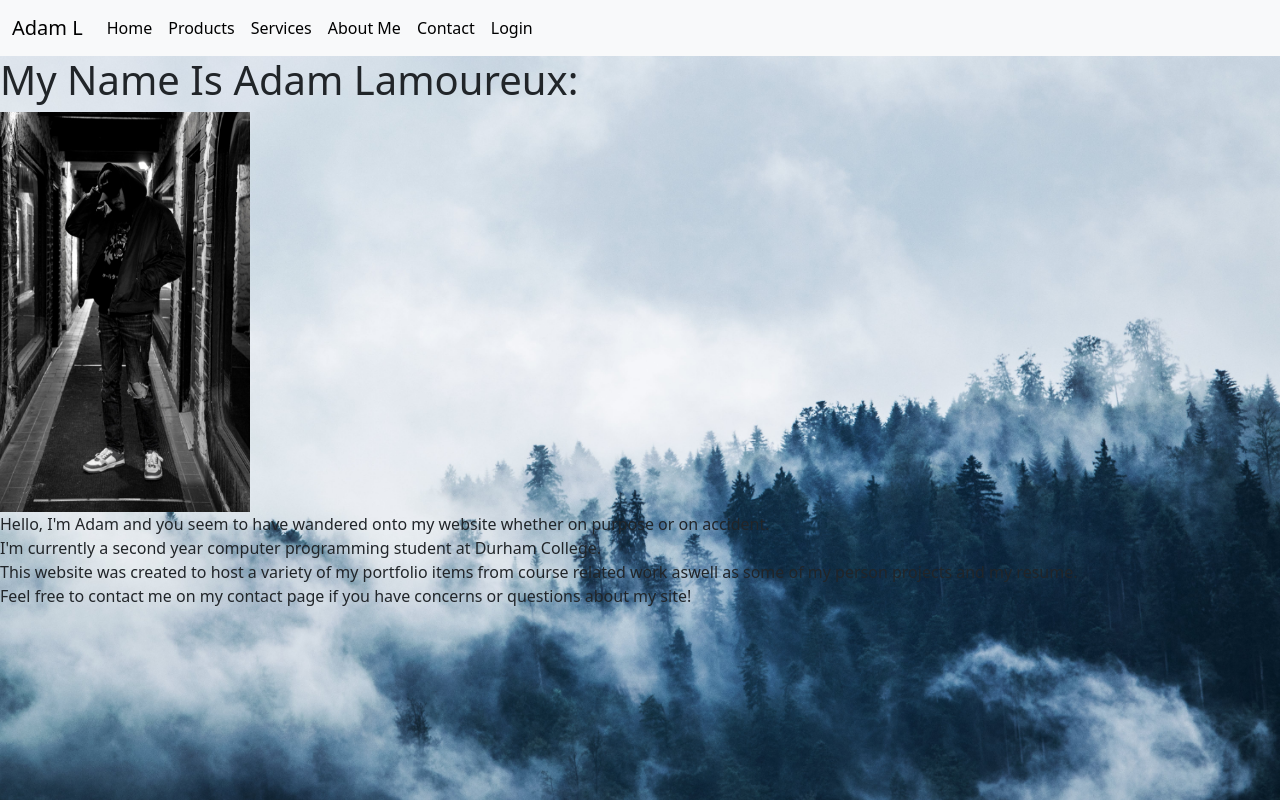
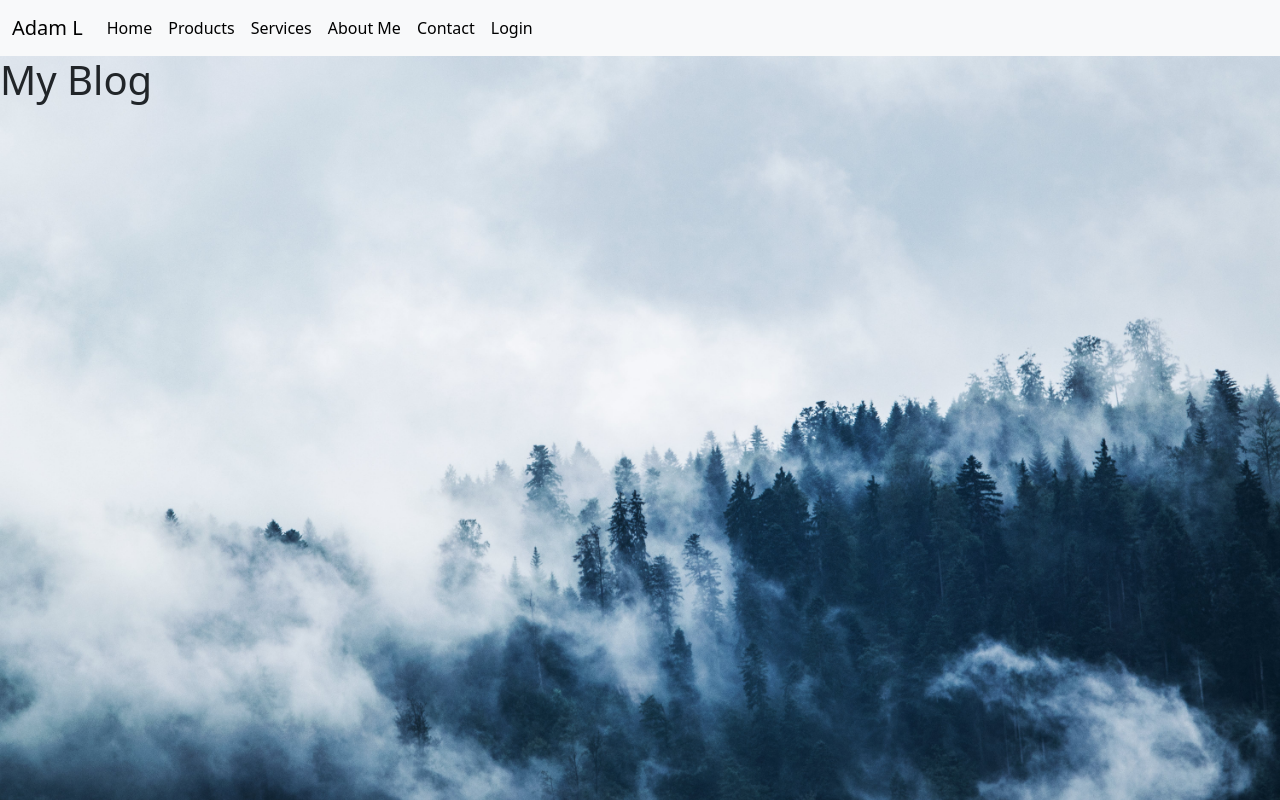
Before and after one commit to AdamL-DC/INFT2202---Web-Development---CSS, a web app: file Assignments/Lab-3/blog.html in a window 1280 px wide. Run offline with its HTML, style and script files only (its server is not run), Linux system fonts and the light colour scheme; some libraries are stand-ins or nearby versions.

Commit message:
forgot to commit previous work on lab 3

```diff
--- a/Assignments/Lab-3/blog.html
+++ b/Assignments/Lab-3/blog.html
@@ -14,7 +14,7 @@
       integrity="sha256-/JqT3SQfawRcv/BIHPThkBvs0OEvtFFmqPF/lYI/Cxo="
       crossorigin="anonymous"
   ></script>
-  <script defer src="./scripts/app.js"></script>
+  <script defer src="./scripts/blog.js"></script>
   <title>Home</title>
 </head>
 
@@ -51,21 +51,12 @@
     </div>
   </nav>
 
-  <h1>
-    My Name Is Adam Lamoureux:
-  </h1>
+  <h1>My Blog</h1>
 
-  <img src="./images/pic1.jpg" alt="A photo of me!" class="image">
+  <div id="blogPosts">
 
-  <p id="welcomeMessage">
-    Hello, I'm Adam and you seem to have wandered onto my website whether on purpose or on accident.
-    <br>
-    I'm currently a second year computer programming student at Durham College.
-    <br>
-    This website was created to host a variety of my portfolio items from course related work
-    aswell as some of my person projects and my resume.
-    <br>
-    Feel free to contact me on my contact page if you have concerns or questions about my site!
-  </p>
+  </div>
+
+
 </body>
 </html>
--- a/Assignments/Lab-3/scripts/blog.js
+++ b/Assignments/Lab-3/scripts/blog.js
@@ -0,0 +1,34 @@
+$(document).ready(function () {
+    // We want to create a new XMLHTTPRequest Object to grab the Pokemon API Data
+
+    var xhr = new XMLHttpRequest();
+
+    // The line below will create a GET HTTP Request to the pokemon API via the URL
+    // The call below is ASYNCHRONOUS
+    xhr.open("GET", "https://jsonplaceholder.typicode.com/posts");
+
+
+    xhr.onload = function() {
+        console.log("API has responded!");
+
+        var response = JSON.parse(this.responseText);
+        console.log(response);
+        var blogPosts = "";
+        response.forEach(post => {
+            blogPosts += `
+            <div class="card" style="width: 18rem;">
+            <div class="card-body">
+              <a href="./posts/${post.id}.html" class="card-link">${post.id}</a>
+              <h5 class="card-title"><u><strong>${post.title}</strong></u></h5>
+              <p class="card-text">${post.body}</p>
+              <a href="./users/${post.userId}.html" class="card-link">Posted by: ${post.userId}</a>
+            </div>
+            </div>
+
+            `;
+        });
+        document.getElementById("blogPosts").innerHTML = blogPosts;
+    };
+
+    xhr.send();
+});
--- a/Assignments/Lab-3/style/style.css
+++ b/Assignments/Lab-3/style/style.css
@@ -67,3 +67,13 @@ body {
     background-color: rgba(255, 0, 0, 0.541);
     border-radius: 10px;
 }
+
+.card {
+    margin: 10px;
+}
+
+#blogPosts {
+    width: ;
+    display:inline-flex;
+
+}
```
